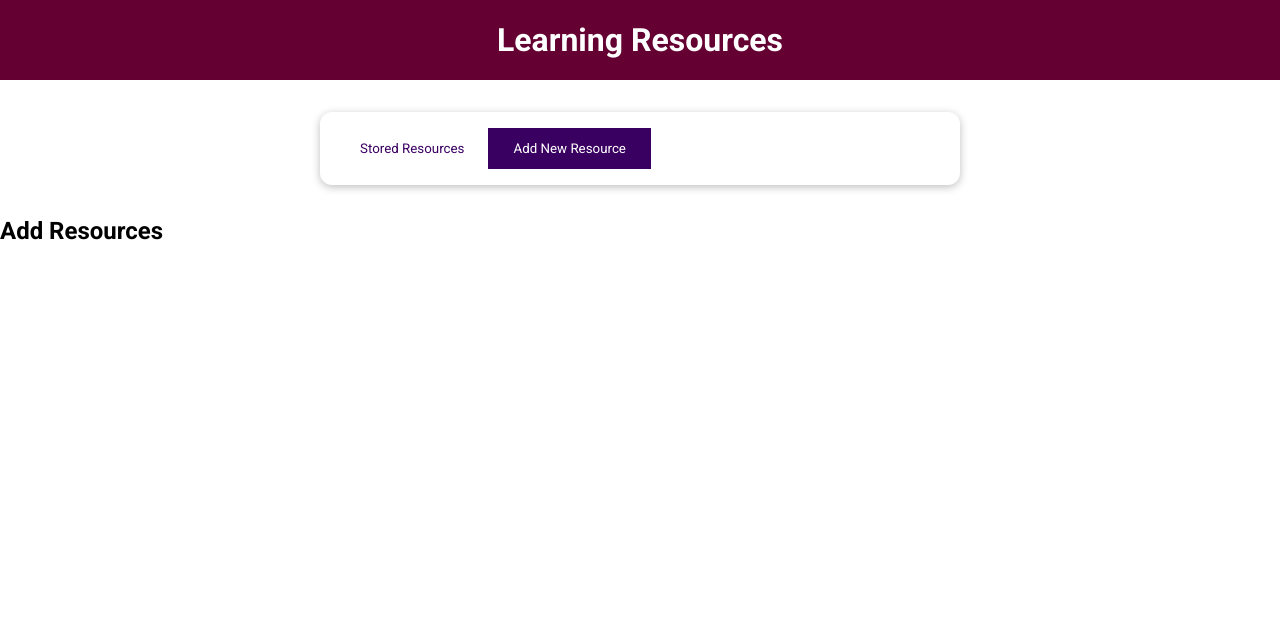
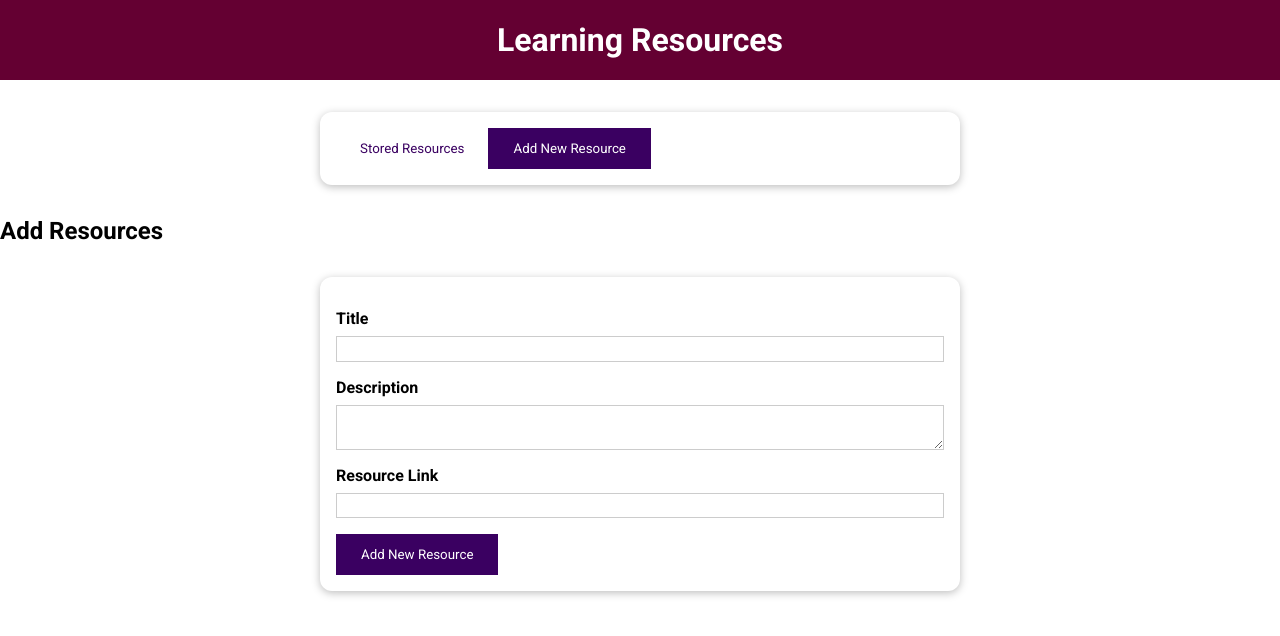
Before and after one commit to nnenna-syncpro/TheLearningResourcesApp, a Vue app: page / in a window 1280 px wide. Both pictures are taken after a click on the button "Add New Resource". Shown: the top 636 px of the page. Built offline with nearby package versions, Linux system fonts and the light colour scheme.

Commit message:
Added a form to add new resource and display it on StoredResources

```diff
--- a/src/components/learning-resources/AddResource.vue
+++ b/src/components/learning-resources/AddResource.vue
@@ -1,3 +1,88 @@
 <template>
     <h2>Add Resources</h2>
+    <base-card>
+        <form @submit.prevent="submitAddNewResource">
+            <div class="form-control">
+                <label for="title">Title</label>
+                <input type="text" id="title" name="title" v-model="title" ref="titleInput">
+            </div>
+            <div class="form-control">
+                <label for="description">Description</label>
+                <textarea type="text" id="description" name="description" v-model="description" ref="descriptionInput"></textarea>
+            </div>
+            <div class="form-control">
+                <label for="link">Resource Link</label>
+                <input type="url" id="link" name="link" v-model="urlLink" ref="linkInput">
+            </div>
+            <div>
+                <base-button type="submit">Add New Resource</base-button>
+            </div>
+        </form>
+    </base-card>
 </template>
+
+<script>
+export default {
+    data() {
+        return {
+            title: "",
+            description: "",
+            urlLink: "",
+        };
+    },
+    inject: ["addNewResource"],
+    methods: {
+        submitAddNewResource() {
+            const titleInput = this.$refs.titleInput.value;
+            const descriptionInput = this.$refs.descriptionInput.value;
+            const linkInput = this.$refs.linkInput.value;
+
+            //assuming not empty
+            this.addNewResource(titleInput, descriptionInput, linkInput);
+
+                    //why is this highlighted red and giving undefined
+                    // this.title = event.target.value;
+                    // console.log(this.title);
+        }
+        // addNewResource(title, description, urlLink) {
+            //I had the right idea with this method but I implemented it in the wrong place. This should be in the parent where the data is actually stored and called from child. Hence I dont have to inject resources but the add resources method
+        //     const newResource = {
+        //         id: new Date().toISOString(),
+        //         title: title,
+        //         description: description,
+        //         urlLink: urlLink
+
+        //     }
+        //     this.resources.push(newResource);
+        // },
+    }
+}
+</script>
+
+<style scoped>
+label {
+  font-weight: bold;
+  display: block;
+  margin-bottom: 0.5rem;
+}
+
+input,
+textarea {
+  display: block;
+  width: 100%;
+  font: inherit;
+  padding: 0.15rem;
+  border: 1px solid #ccc;
+}
+
+input:focus,
+textarea:focus {
+  outline: none;
+  border-color: #3a0061;
+  background-color: #f7ebff;
+}
+
+.form-control {
+  margin: 1rem 0;
+}
+</style>
--- a/src/components/learning-resources/TheResources.vue
+++ b/src/components/learning-resources/TheResources.vue
@@ -36,12 +36,25 @@ export default {
     },
     provide () {
         return {
-            resources: this.storedResources
+            resources: this.storedResources,
+            addNewResource: this.addNewResource
         };
     },
     methods: {
         setSelectedTab(tab){
             this.selectedTab = tab;
+        },
+        addNewResource(title, description, urlLink) {
+            const newResource = {
+                id: new Date().toISOString(),
+                title: title,
+                description: description,
+                urlLink: urlLink
+
+            }
+            this.storedResources.push(newResource);
+            //switch tab after adding a new resource
+            this.selectedTab = "stored-resources";
         }
     },
     computed: {
```
